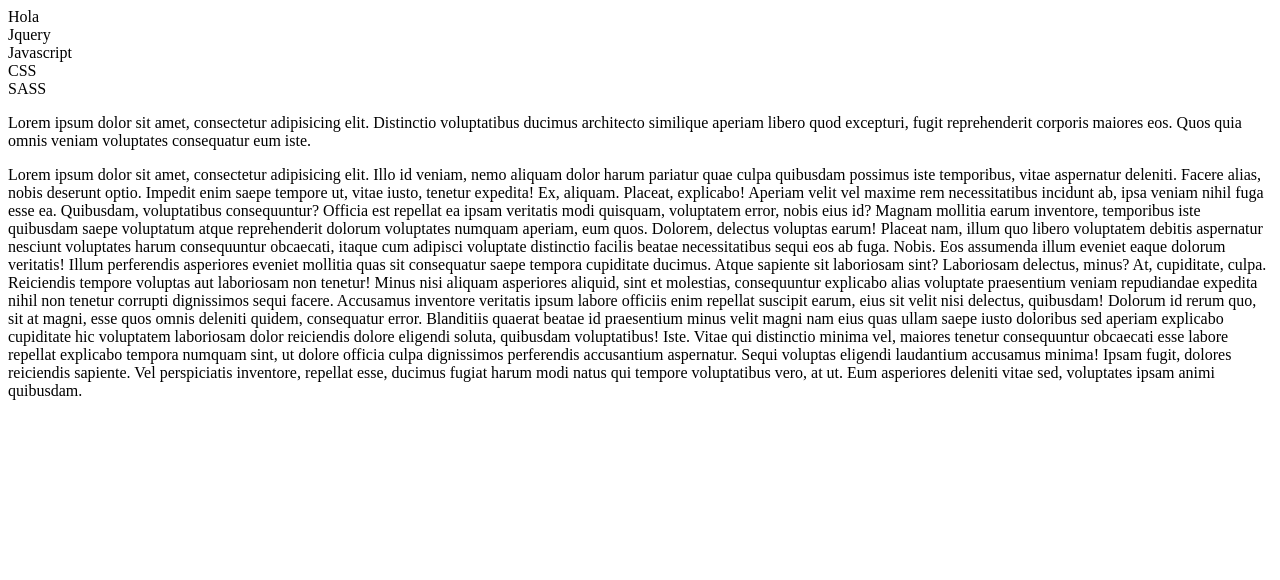
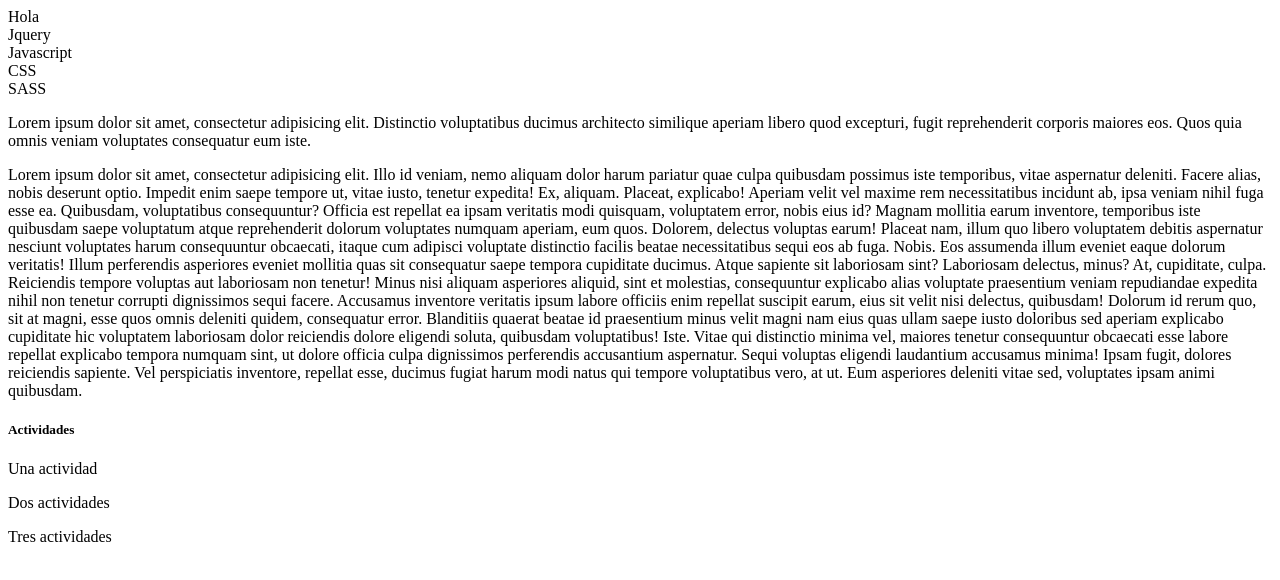
Before and after one commit to carlosbetan1/alpha, a plain HTML site: page index.html in a window 1280 px wide. Drawn offline with Linux system fonts and the light colour scheme.

Commit message:
Agregamos actividades

```diff
--- a/index.html
+++ b/index.html
@@ -29,5 +29,12 @@
         <span>Ipsam fugit, dolores reiciendis sapiente. Vel perspiciatis inventore, repellat esse, ducimus fugiat harum modi natus qui tempore voluptatibus vero, at ut. Eum asperiores deleniti vitae sed, voluptates ipsam animi quibusdam.</span>
       </p>
     </div>
+
+    <div>
+      <h5>Actividades</h5>
+      <p>Una actividad</p>
+      <p>Dos actividades</p>
+      <p>Tres actividades</p>
+    </div>
   </body>
 </html>
```
